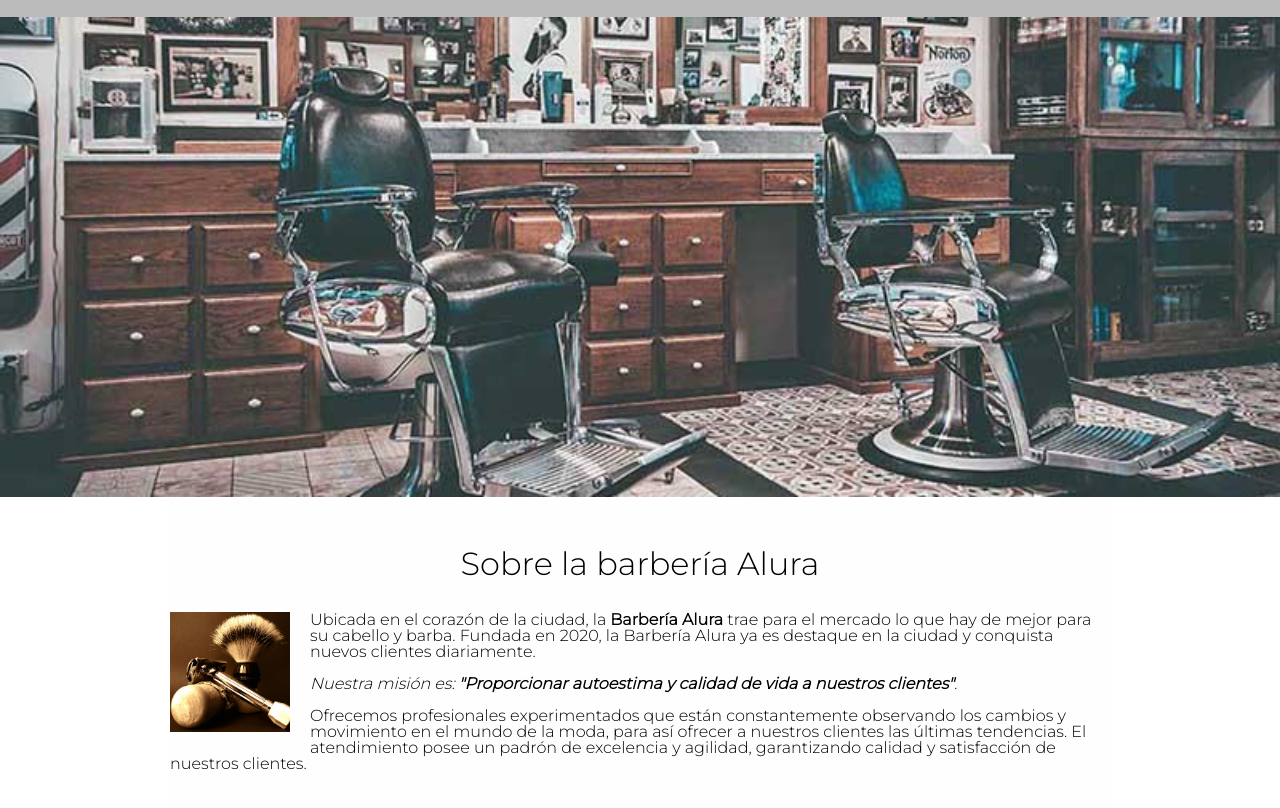
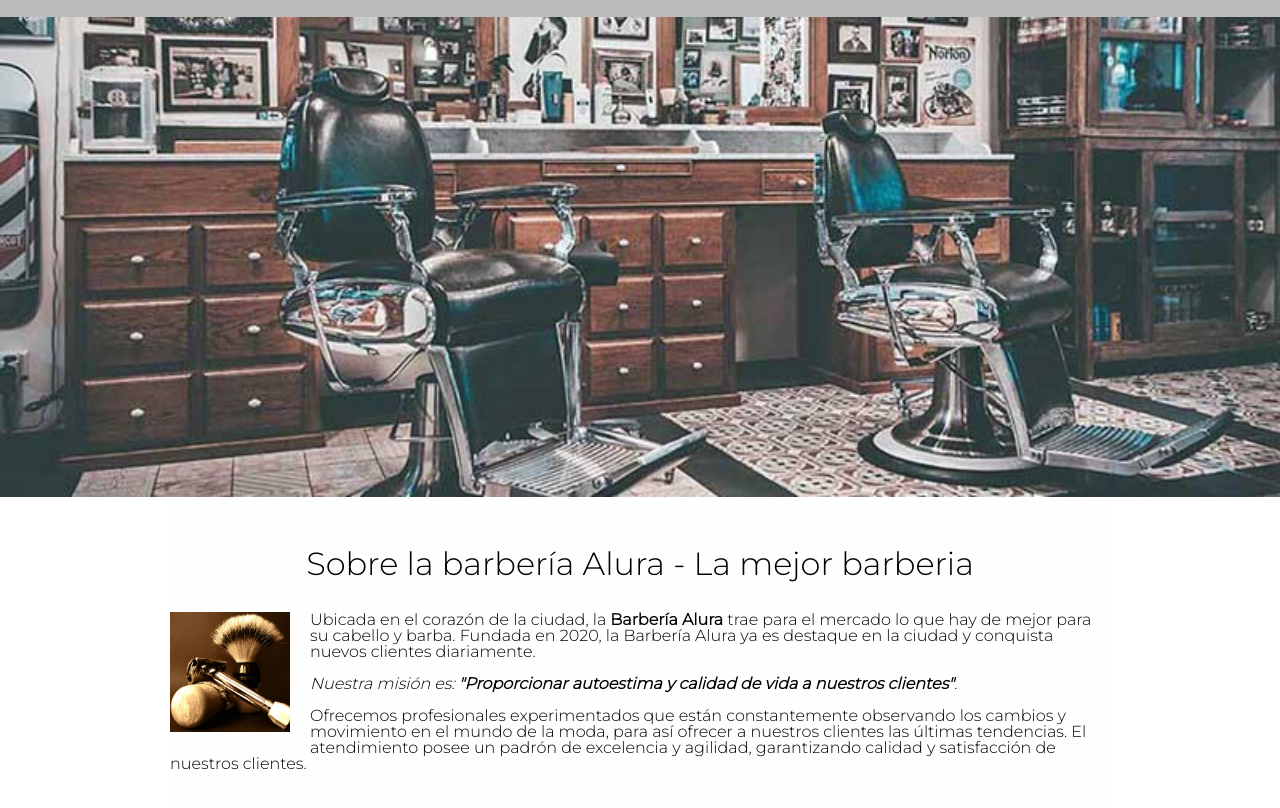
Before and after one commit to Javaled/Alura-Git, a plain HTML site: page index.html in a window 1280 px wide. Shown: the part 276-1084 px from the top of the page. Drawn offline with Linux system fonts and the light colour scheme.

Commit message:
"Cambio titulo"

```diff
--- a/index.html
+++ b/index.html
@@ -35,7 +35,7 @@
         <main>
             <section class="principal">
 
-                <h2 class="titulo-principal">Sobre la barbería Alura</h2>
+                <h2 class="titulo-principal">Sobre la barbería Alura - La mejor barberia</h2>
 
                 <img class="utensilios" src="images/utensilios.jpg" alt="Utensilios de un barbero">
 
```
